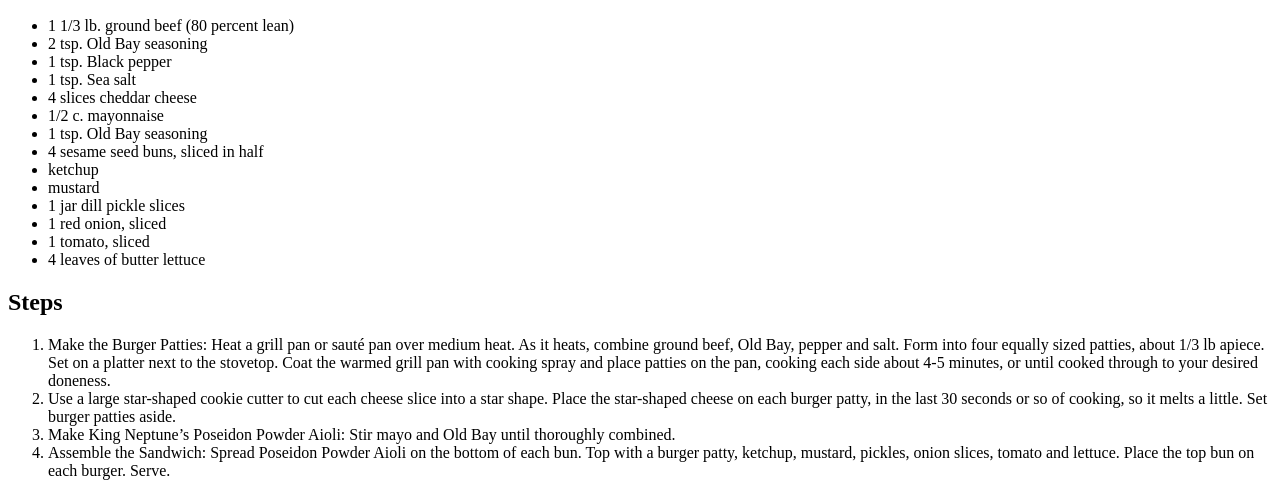
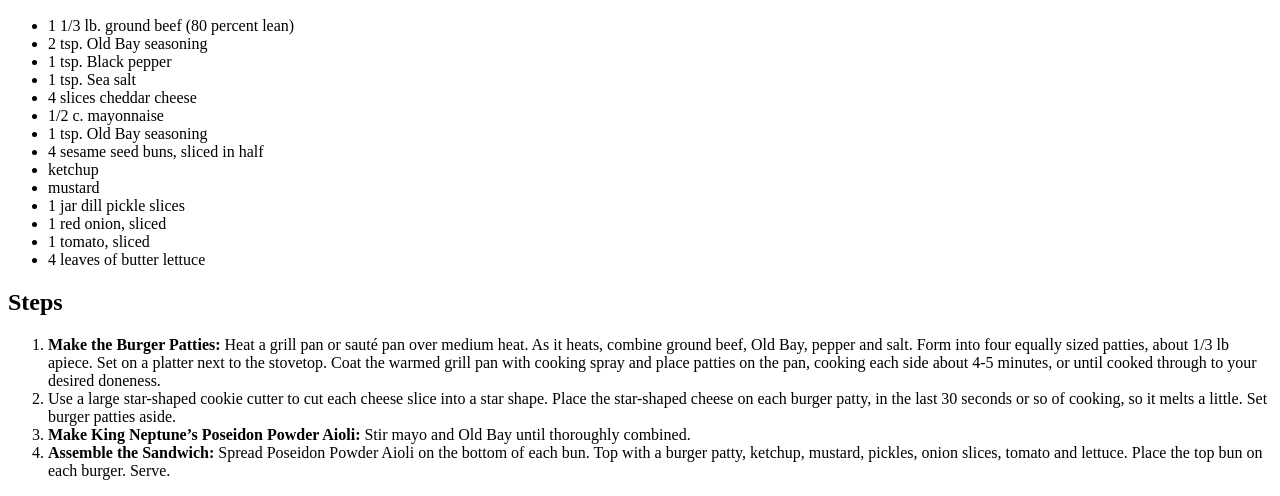
Before and after one commit to sophiecookie/odin-recipes, a plain HTML site: page recipes/krabby-patty.html in a window 1280 px wide. Shown: the part 434-930 px from the top of the page. Drawn offline with Linux system fonts and the light colour scheme.

Commit message:
added some text decorations (bold/italic) in recipe pages

```diff
--- a/recipes/krabby-patty.html
+++ b/recipes/krabby-patty.html
@@ -29,10 +29,10 @@
 
     <h2>Steps</h2>
     <ol>
-        <li>Make the Burger Patties: Heat a grill pan or sauté pan over medium heat. As it heats, combine ground beef, Old Bay, pepper and salt. Form into four equally sized patties, about 1/3 lb apiece. Set on a platter next to the stovetop. Coat the warmed grill pan with cooking spray and place patties on the pan, cooking each side about 4-5 minutes, or until cooked through to your desired doneness.</li>
+        <li><strong>Make the Burger Patties:</strong> Heat a grill pan or sauté pan over medium heat. As it heats, combine ground beef, Old Bay, pepper and salt. Form into four equally sized patties, about 1/3 lb apiece. Set on a platter next to the stovetop. Coat the warmed grill pan with cooking spray and place patties on the pan, cooking each side about 4-5 minutes, or until cooked through to your desired doneness.</li>
         <li>Use a large star-shaped cookie cutter to cut each cheese slice into a star shape. Place the star-shaped cheese on each burger patty, in the last 30 seconds or so of cooking, so it melts a little. Set burger patties aside.</li>
-        <li>Make King Neptune’s Poseidon Powder Aioli: Stir mayo and Old Bay until thoroughly combined.</li>
-        <li>Assemble the Sandwich: Spread Poseidon Powder Aioli on the bottom of each bun. Top with a burger patty, ketchup, mustard, pickles, onion slices, tomato and lettuce. Place the top bun on each burger. Serve.</li>
+        <li><strong>Make King Neptune’s Poseidon Powder Aioli:</strong> Stir mayo and Old Bay until thoroughly combined.</li>
+        <li><strong>Assemble the Sandwich:</strong> Spread Poseidon Powder Aioli on the bottom of each bun. Top with a burger patty, ketchup, mustard, pickles, onion slices, tomato and lettuce. Place the top bun on each burger. Serve.</li>
     </ol>
 
 </body>
```
Also changed, not shown: recipes/krabby-shake.html (+1 -1 lines), recipes/krusty-krab-pizza.html (+1 -1 lines).
